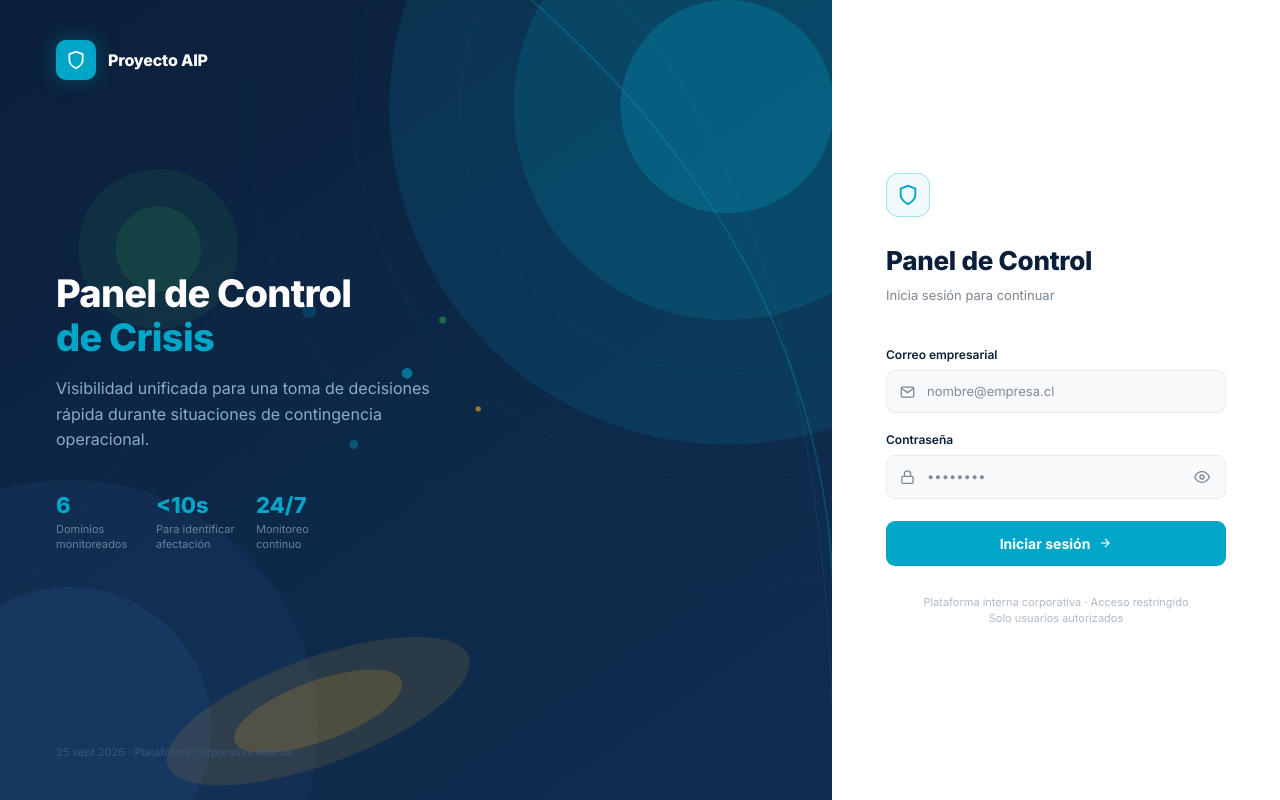
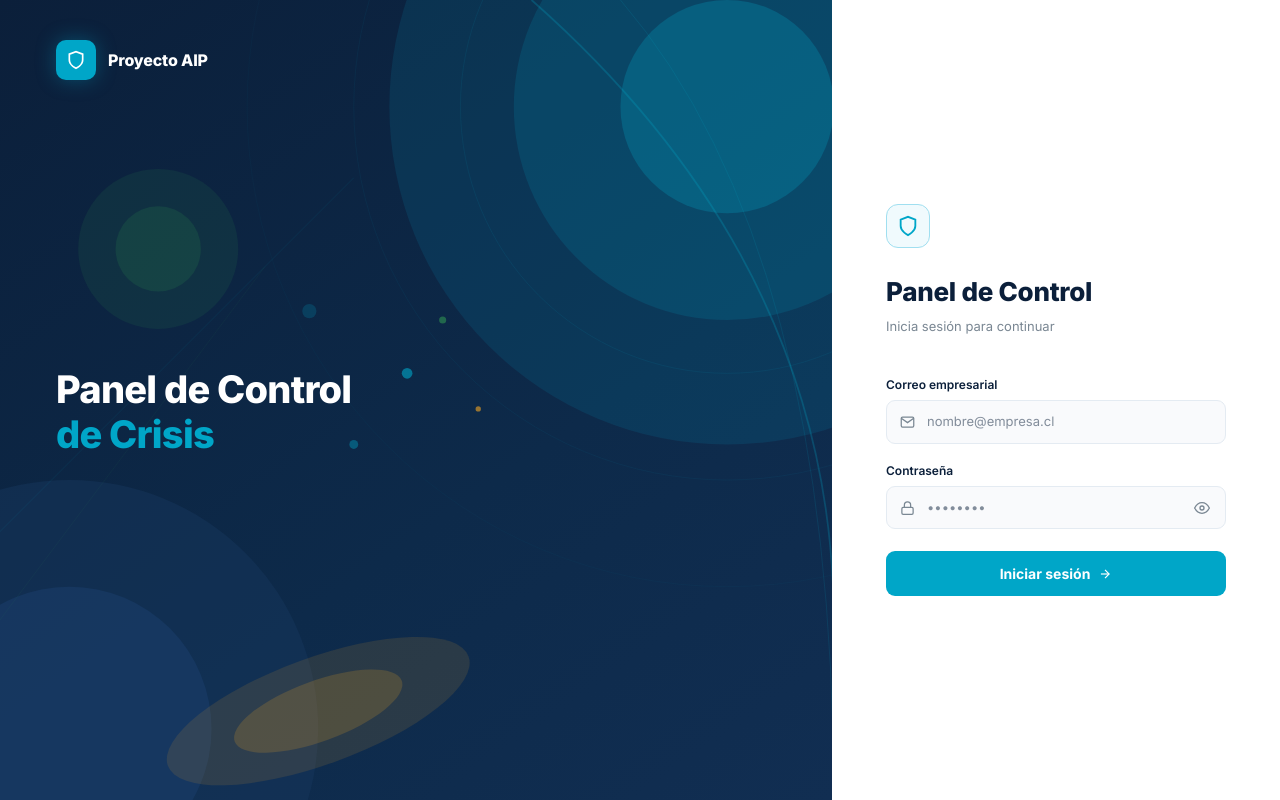
Before and after one commit to Sebawa1/aip-maqueta, a React (Vite) app in the folder aip-maqueta/: page / in a window 1280 px wide. Built offline with nearby package versions, Linux system fonts and the light colour scheme; the HTML template or start-up script is replaced by a standard one.

Commit message:
Update App.tsx

```diff
--- a/aip-maqueta/src/App.tsx
+++ b/aip-maqueta/src/App.tsx
@@ -438,27 +438,15 @@ function LoginScreen({ onLogin, scenario, onScenarioChange }: {
                 Panel de Control<br />
                 <span style={{ color: '#00A6C8' }}>de Crisis</span>
               </h1>
-              <p style={{ fontSize: 16, color: '#8BADC8', lineHeight: 1.6, margin: '0 0 36px', maxWidth: 380 }}>
-                Visibilidad unificada para una toma de decisiones rápida durante situaciones de contingencia operacional.
-              </p>
+
               <div style={{ display: 'flex', gap: 20 }}>
-                {[
-                  { n: '6', l: 'Dominios monitoreados' },
-                  { n: '<10s', l: 'Para identificar afectación' },
-                  { n: '24/7', l: 'Monitoreo continuo' },
-                ].map(({ n, l }) => (
-                  <div key={l}>
-                    <div style={{ fontSize: 22, fontWeight: 800, color: '#00A6C8' }}>{n}</div>
-                    <div style={{ fontSize: 11, color: '#6A8099', lineHeight: 1.4, maxWidth: 80 }}>{l}</div>
-                  </div>
-                ))}
               </div>
             </div>
           </div>
 
           {/* Bottom */}
           <div style={{ fontSize: 11, color: '#3A5575' }}>
-            {fmtDate(now)} · Plataforma corporativa interna
+
           </div>
         </div>
       </div>
@@ -557,10 +545,7 @@ function LoginScreen({ onLogin, scenario, onScenarioChange }: {
             </button>
           </form>
 
-          <p style={{ textAlign: 'center', fontSize: 11, color: '#B0BBC5', marginTop: 28, lineHeight: 1.5 }}>
-            Plataforma interna corporativa · Acceso restringido<br />
-            Solo usuarios autorizados
-          </p>
+
         </div>
 
       </div>
```
